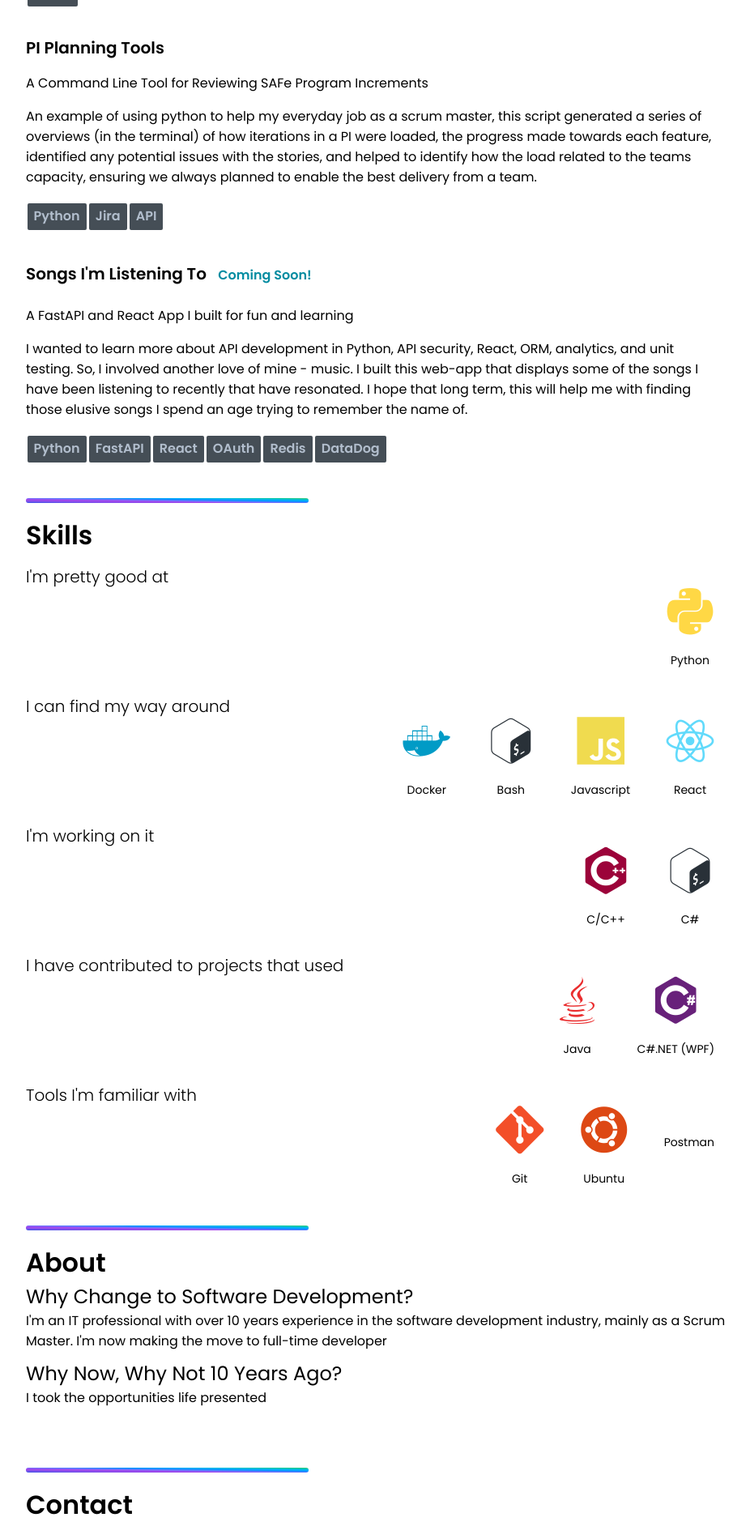
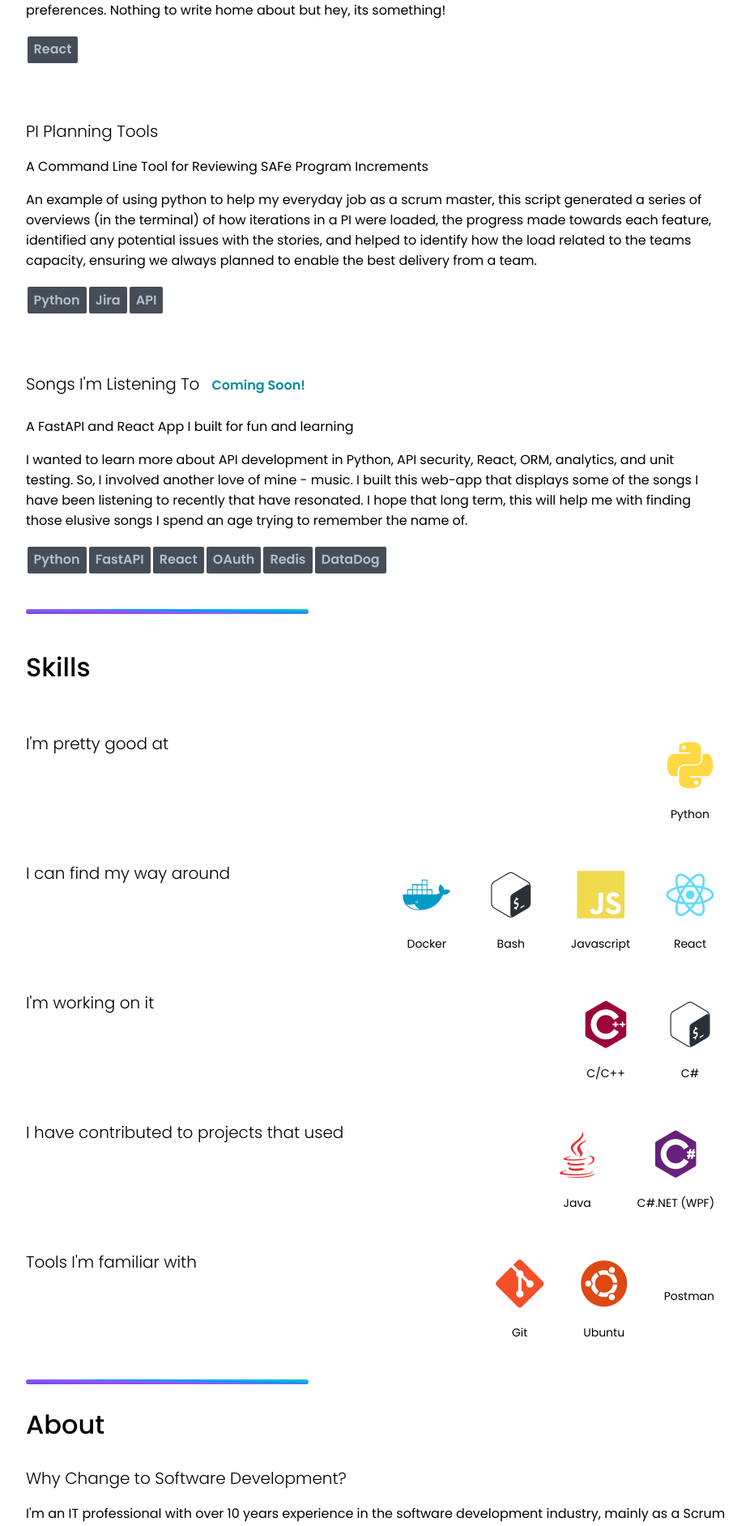
Before and after one commit to davebyrne222/davebyrne222.github.io, a React (Create React App) app: page / in a window 1280 px wide. Shown: the part 892-2776 px from the top of the page at 81% size, without its empty margins (172-1098 px from the left). Built offline with nearby package versions, Linux system fonts and the light colour scheme; some icons are missing.

Commit message:
harmonised font sizes

```diff
--- a/src/components/body/about/index.js
+++ b/src/components/body/about/index.js
@@ -5,21 +5,24 @@ function About() {
   return (
     <div className="about">
       <Separator />
-      <label className="section-title">About</label>
+      <h1 className="section-title">About</h1>
 
-      <div className="subsection-title">
-        Why Change to Software Development?
-      </div>
-      <div className="about-paragraph">
+      <h2 className="section-header">Why Change to Software Development?</h2>
+      <p>
         I'm an IT professional with over 10 years experience in the software
         development industry, mainly as a Scrum Master. I'm now making the move
         to full-time developer
-      </div>
+      </p>
 
-      <div className="subsection-title">Why Now, Why Not 10 Years Ago?</div>
-      <div className="about-paragraph">
-        I took the opportunities life presented
-      </div>
+      <h2 className="section-header">How did I get here?</h2>
+      <p>
+        I'm an IT professional with over 10 years experience in the software
+        development industry, mainly as a Scrum Master. I'm now making the move
+        to full-time developer
+      </p>
+
+      <h2 className="section-header">Why Now, Why Not 10 Years Ago?</h2>
+      <p>I took the opportunities life presented</p>
     </div>
   );
 }
--- a/src/components/body/body.css
+++ b/src/components/body/body.css
@@ -1,4 +1,17 @@
-.body{
-    padding: 12px;
-    padding-bottom: 36px;
+.body {
+  padding: 12px;
+  padding-bottom: 36px;
 }
+
+.section-title {
+  font-size: 32px;
+  font-weight: 500;
+}
+
+.section-header {
+  font-size: 20px;
+  font-weight: 300;
+}
+
+.section-paragraph {
+}
--- a/src/components/body/contact/contact.css
+++ b/src/components/body/contact/contact.css
@@ -2,10 +2,6 @@
   display: flex;
   flex-direction: column;
   flex: 1;
-}
-.section-title {
-    font-size: 32px;
-    font-weight: 700;
 }
 
 .contact-container {
@@ -13,5 +9,4 @@
   flex: 1;
   justify-content: center;
   text-align: center;
-
 }
--- a/src/components/body/contact/index.js
+++ b/src/components/body/contact/index.js
@@ -6,11 +6,11 @@ function Contact() {
   return (
     <div className="contact">
       <Separator />
-      <label className="section-title">Contact</label>
+      <h1 className="section-title">Contact</h1>
       <div className="contact-container">
         <div className="contact-left">
           <p>
-            Want to get in touch? Contact me on any of the following platforms
+            Want to get in touch? Contact me at any of the following platforms
           </p>
           <SocialContact />
         </div>
--- a/src/components/body/projects/index.js
+++ b/src/components/body/projects/index.js
@@ -8,12 +8,12 @@ function Projects() {
   return (
     <div className="projects">
       <Separator />
-      <label className="section-title">Portfolio</label>
-      <div>
+      <h1 className="section-title">Portfolio</h1>
+      <>
         {data.map((project, idx) => {
           return <ProjectCard project={project} key={idx} />;
         })}
-      </div>
+      </>
     </div>
   );
 }
--- a/src/components/body/projects/project-card.css
+++ b/src/components/body/projects/project-card.css
@@ -23,11 +23,6 @@
 
 .project-info {
   margin-right: 24px;
-}
-
-.project-title {
-  font-size: 20px;
-  font-weight: 600;
 }
 
 .project-tags {
--- a/src/components/body/projects/project-card.js
+++ b/src/components/body/projects/project-card.js
@@ -9,12 +9,12 @@ function ProjectCard({ project }) {
     >
       <div className="project-card">
         <div className="project-info">
-          <label className="project-title">
+          <h2 className="section-header">
             {project.title}{" "}
             {project.live ? null : (
               <label className="tag tag-coming-soon">Coming Soon!</label>
             )}
-          </label>
+          </h2>
           <p>{project.tagline}</p>
           <p>{project.about}</p>
           <div className="project-tags">
--- a/src/components/body/skills/index.js
+++ b/src/components/body/skills/index.js
@@ -8,12 +8,12 @@ function Skills() {
   return (
     <div className="skills">
       <Separator />
-      <label className="section-title">Skills</label>
+      <h1 className="section-title">Skills</h1>
       <div className="skills-container">
         {data.map((item, idx) => {
           return (
             <div className="skills-section" key={idx}>
-              <label className="skills-section-title">{item.type}</label>
+              <h2 className="section-header">{item.type}</h2>
               <div className="skills-list">
                 {item.list.map((skill, idx) => {
                   return <SkillCard skill={skill} key={idx} />;
--- a/src/components/header/mobile/index.js
+++ b/src/components/header/mobile/index.js
@@ -17,8 +17,8 @@ function Mobile({ isOpen, setIsOpen }) {
         </a>
       </div>
       <div className="mobile-option">
-        <a href="#work">
-          <i className="fi-rr-user-robot option-icon"></i>Tech. Stack
+        <a href="#about">
+          <i className="fi-rr-poll-h option-icon"></i>About
         </a>
       </div>
       <div className="mobile-option">
--- a/src/components/header/web/index.js
+++ b/src/components/header/web/index.js
@@ -15,7 +15,7 @@ function Web() {
         </a>
       </div>
       <div className="web-option">
-        <a href="#work">
+        <a href="#about">
           <i className="fi-rr-poll-h option-icon"></i>About
         </a>
       </div>
```
Lines whose indentation alone changed are shown as unchanged.
